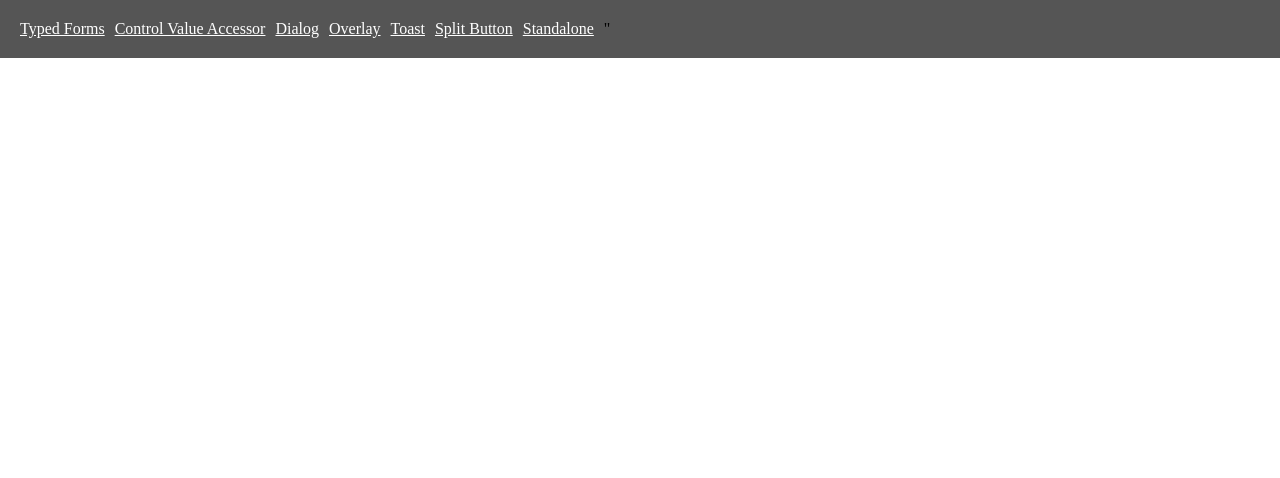
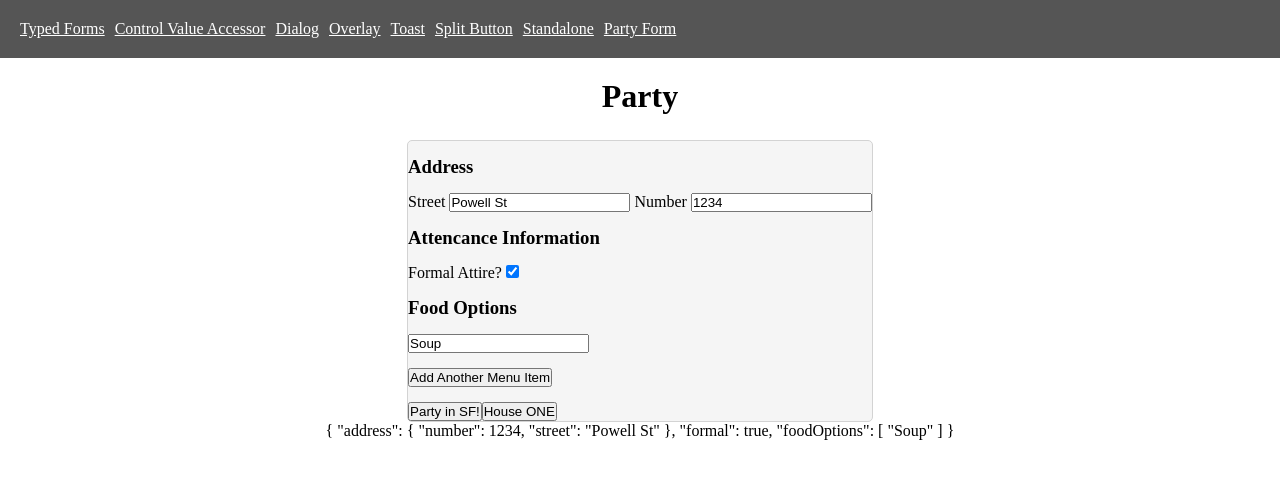
Before and after one commit to teebee78/ng14, an Angular app: page /party in a window 1280 px wide. Before the commit this address led to /. Shown: the top 478 px of the page. Built offline with nearby package versions, Linux system fonts and the light colour scheme.

Commit message:
party form (typed)

```diff
--- a/src/app/app-routing.module.ts
+++ b/src/app/app-routing.module.ts
@@ -3,6 +3,7 @@ import { RouterModule, Routes } from '@angular/router';
 import { CvaExampleComponent } from './cva-example/cva-example.component';
 import { DialogExampleComponent } from './dialog-example/dialog-example.component';
 import { OverlayExampleComponent } from './overlay-example/overlay-example.component';
+import { PartyComponent } from './party/party.component';
 import { SplitButtonDemoComponent } from './split-button-demo/split-button-demo.component';
 import { ToastDemoComponent } from './toast-demo/toast-demo.component';
 import { TypedFormsComponent } from './typed-forms/typed-forms.component';
@@ -35,6 +36,10 @@ const routes: Routes = [
   {
     path: 'standalone',
     loadChildren: () => import('./standalone/standalone.module').then(m => m.StandaloneModule)
+  },
+  {
+    path: 'party',
+    component: PartyComponent
   }
 ];
 
--- a/src/app/app.component.html
+++ b/src/app/app.component.html
@@ -5,7 +5,8 @@
   <a routerLink="overlay">Overlay</a>
   <a routerLink="toast">Toast</a>
   <a routerLink="split-button">Split Button</a>
-  <a routerLink="standalone">Standalone</a>"
+  <a routerLink="standalone">Standalone</a>
+  <a routerLink="party">Party Form</a>
   </nav>
 
 <main>
--- /dev/null
+++ b/src/app/party/party.component.html
@@ -0,0 +1,35 @@
+<h1>Party</h1>
+<div [formGroup]="party">
+    <div formGroupName="address">
+        <h3>Address</h3>
+        <label>
+            Street
+            <input type="text" formControlName="street">
+        </label>
+        <label>
+            Number
+            <input type="number" formControlName="number">
+        </label>
+    </div>
+
+    <h3>Attencance Information</h3>
+    <div>
+        <label>
+            Formal Attire?
+            <input type="checkbox" formControlName="formal">
+        </label>
+    </div>
+    <h3>Food Options</h3>
+    <div formArrayName="foodOptions">
+        <div *ngFor="let item of party.controls.foodOptions.controls; let i=index">
+            <input type="text" [formControlName]="i">
+        </div>
+        <button (click)="addMenuItem()">Add Another Menu Item</button>
+    </div>
+
+    <button (click)="partyInSF()">Party in SF!</button>
+    <button (click)="houseOne()">House ONE</button>
+</div>
+
+
+{{party.value | json}}
--- /dev/null
+++ b/src/app/party/party.component.scss
@@ -0,0 +1,20 @@
+:host {
+    display: flex;
+    flex-direction: column;
+    align-items: center;
+
+    h1 {
+        padding-bottom: 25px;
+    }
+
+    > div {
+        border: 1px solid lightgrey;
+        border-radius: 5px;
+        padding-top: 15px;
+        background-color: whitesmoke;
+
+        h3, div {
+            padding-bottom: 15px;
+        }
+    }
+}
--- /dev/null
+++ b/src/app/party/party.component.ts
@@ -0,0 +1,46 @@
+import { ChangeDetectionStrategy, Component, OnInit } from '@angular/core';
+import { CommonModule } from '@angular/common';
+import { FormArray, FormControl, FormGroup, ReactiveFormsModule } from '@angular/forms';
+
+@Component({
+  selector: 'app-party',
+  standalone: true,
+  imports: [CommonModule, ReactiveFormsModule],
+  templateUrl: './party.component.html',
+  styleUrls: ['./party.component.scss'],
+  changeDetection: ChangeDetectionStrategy.OnPush
+})
+export class PartyComponent implements OnInit {
+
+  public party = new FormGroup({
+    address: new FormGroup({
+      number: new FormControl(1234),
+      street: new FormControl('Powell St')
+    }),
+    formal: new FormControl(true),
+    foodOptions: new FormArray([new FormControl('Soup')])
+  });
+
+  constructor() {
+  }
+
+  public addMenuItem() {
+    this.party.controls.foodOptions.push(new FormControl(''))
+  }
+
+  public partyInSF() {
+    this.party.controls.address.setValue({
+      street: 'Lombard',
+      number: 77,
+    });
+  }
+
+  public houseOne() {
+    this.party.controls.address.patchValue({
+      number: 1
+    });
+  }
+
+  ngOnInit(): void {
+  }
+}
```
Also changed, not shown: 1 other file (tests, documents, lock files or other folders).
